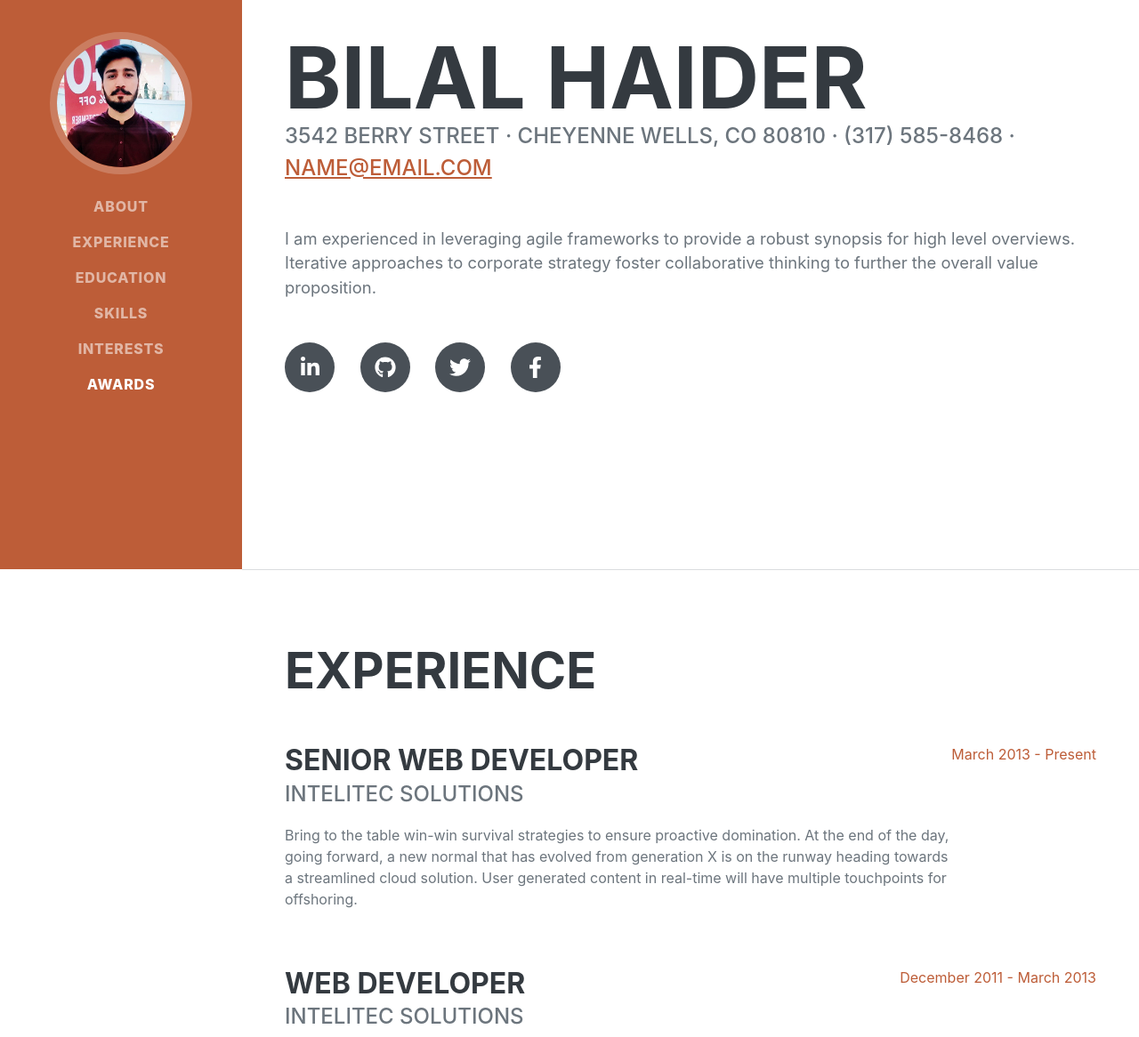
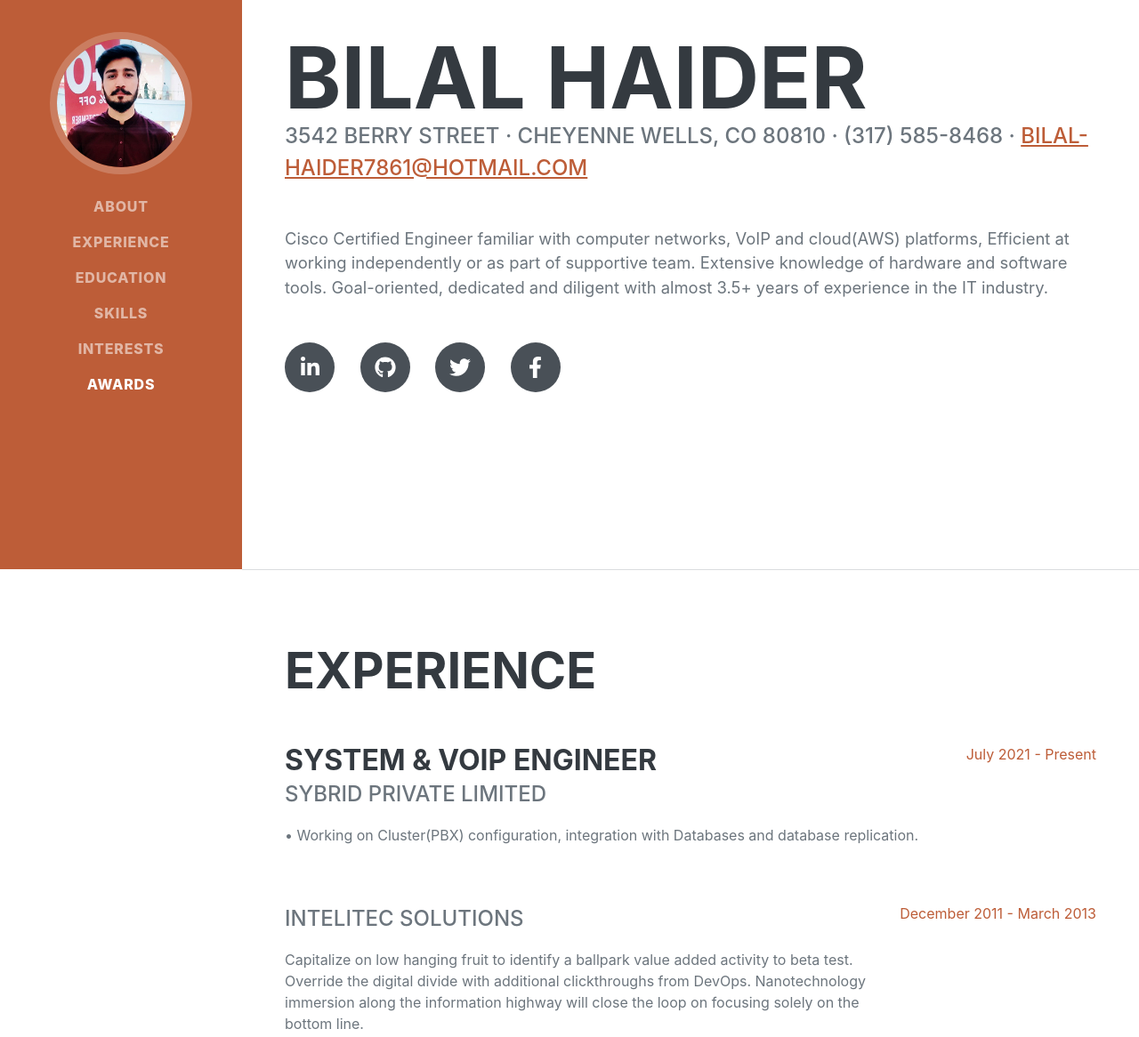
Before and after one commit to bilalhaider7861/bilalhaider7861.github.io, a plain HTML site: page index.html in a window 1280 px wide. Shown: the part 160-1326 px from the top of the page at 89% size. Drawn offline with nearby package versions, Linux system fonts and the light colour scheme; a web font is replaced by a local one.

Commit message:
updating text in resume

```diff
--- a/index.html
+++ b/index.html
@@ -5,7 +5,7 @@
         <meta name="viewport" content="width=device-width, initial-scale=1, shrink-to-fit=no" />
         <meta name="description" content="" />
         <meta name="author" content="" />
-        <title>Resume - Start Bootstrap Theme</title>
+        <title>Resume</title>
         <link rel="icon" type="image/x-icon" href="img/favicon.ico" />
         <!-- Font Awesome icons (free version)-->
         <script src="https://use.fontawesome.com/releases/v5.15.4/js/all.js" crossorigin="anonymous"></script>
@@ -44,9 +44,9 @@
                     </h1>
                     <div class="subheading mb-5">
                         3542 Berry Street · Cheyenne Wells, CO 80810 · (317) 585-8468 ·
-                        <a href="mailto:name@email.com">name@email.com</a>
+                        <a href="mailto:name@email.com">Bilal-haider7861@hotmail.com</a>
                     </div>
-                    <p class="lead mb-5">I am experienced in leveraging agile frameworks to provide a robust synopsis for high level overviews. Iterative approaches to corporate strategy foster collaborative thinking to further the overall value proposition.</p>
+                    <p class="lead mb-5">Cisco Certified Engineer familiar with computer networks, VoIP and cloud(AWS) platforms, Efficient at working independently or as part of supportive team. Extensive knowledge of hardware and software tools. Goal-oriented, dedicated and diligent with almost 3.5+ years of experience in the IT industry.</p>
                     <div class="social-icons">
                         <a class="social-icon" href="#!"><i class="fab fa-linkedin-in"></i></a>
                         <a class="social-icon" href="#!"><i class="fab fa-github"></i></a>
@@ -62,15 +62,15 @@
                     <h2 class="mb-5">Experience</h2>
                     <div class="d-flex flex-column flex-md-row justify-content-between mb-5">
                         <div class="flex-grow-1">
-                            <h3 class="mb-0">Senior Web Developer</h3>
-                            <div class="subheading mb-3">Intelitec Solutions</div>
-                            <p>Bring to the table win-win survival strategies to ensure proactive domination. At the end of the day, going forward, a new normal that has evolved from generation X is on the runway heading towards a streamlined cloud solution. User generated content in real-time will have multiple touchpoints for offshoring.</p>
+                            <h3 class="mb-0">System & Voip Engineer</h3>
+                            <div class="subheading mb-3">SYBRID PRIVATE LIMITED</div>
+                            <p>•  Working on Cluster(PBX) configuration, integration with Databases and database replication.</p>
                         </div>
-                        <div class="flex-shrink-0"><span class="text-primary">March 2013 - Present</span></div>
+                        <div class="flex-shrink-0"><span class="text-primary">July 2021 - Present</span></div>
                     </div>
                     <div class="d-flex flex-column flex-md-row justify-content-between mb-5">
                         <div class="flex-grow-1">
-                            <h3 class="mb-0">Web Developer</h3>
+                            <h3 class="mb-0"></h3>
                             <div class="subheading mb-3">Intelitec Solutions</div>
                             <p>Capitalize on low hanging fruit to identify a ballpark value added activity to beta test. Override the digital divide with additional clickthroughs from DevOps. Nanotechnology immersion along the information highway will close the loop on focusing solely on the bottom line.</p>
                         </div>
```
